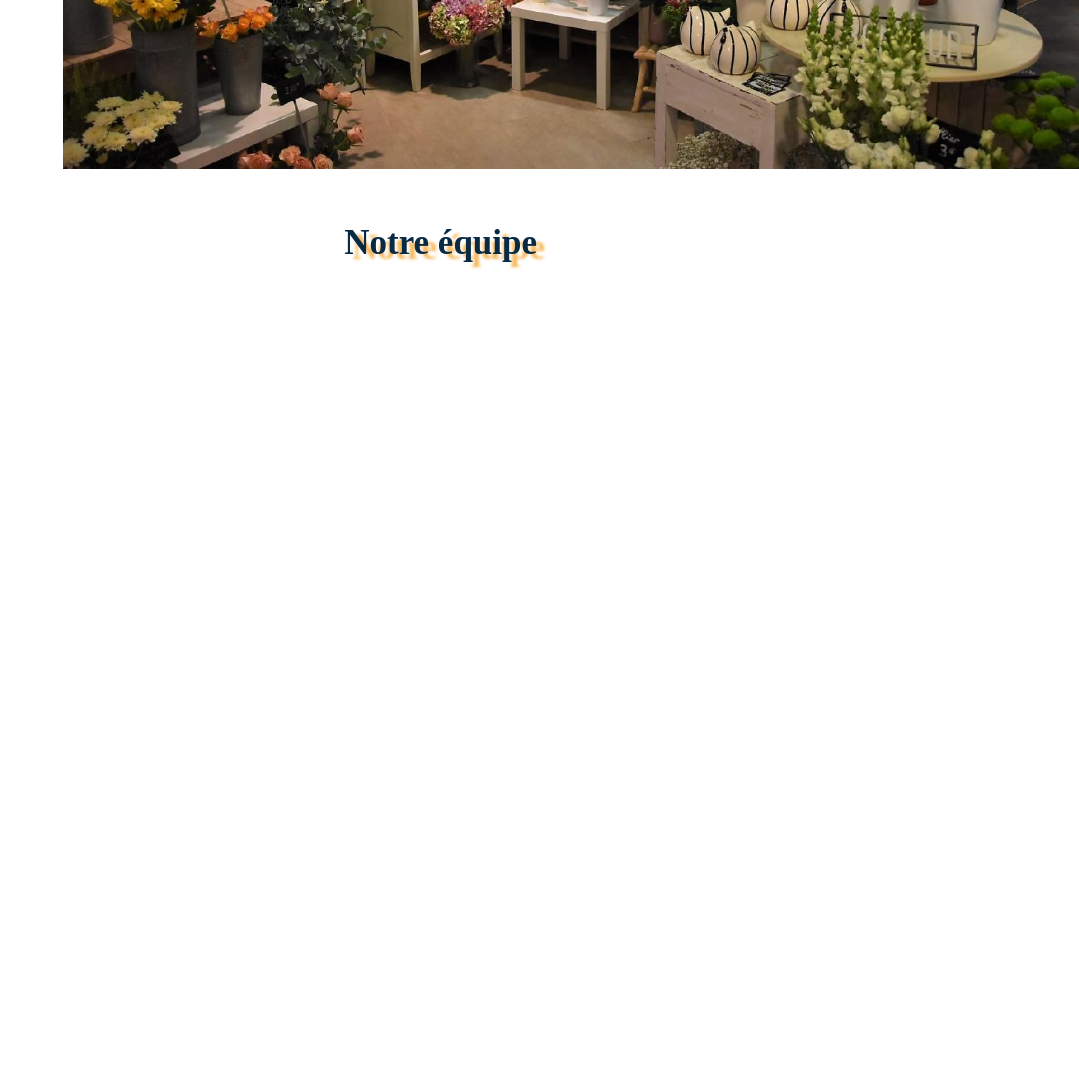
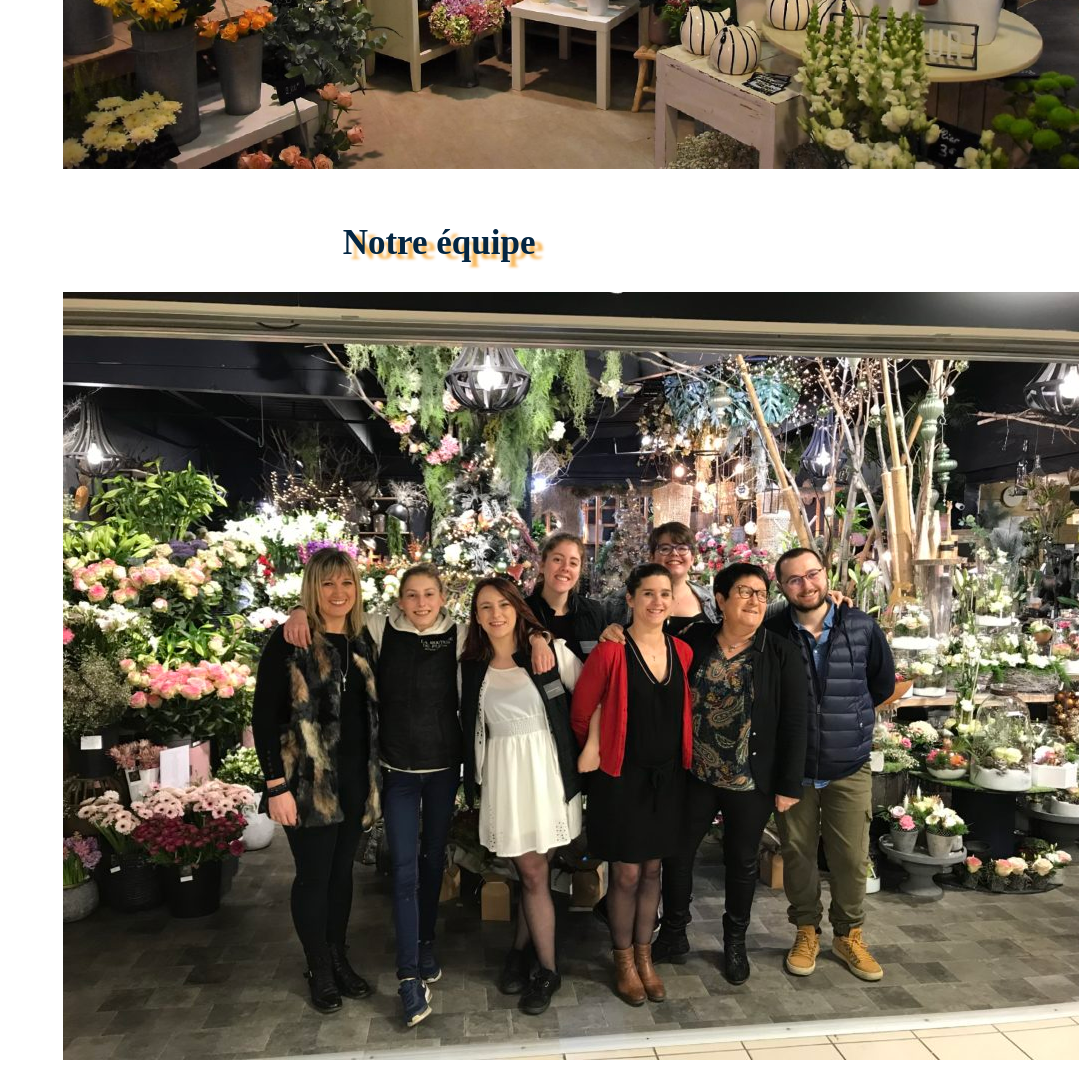
Before and after one commit to clement-sabe/projet1_AL, a plain HTML site: page index.html in a window 1280 px wide. Shown: the part 1903-2975 px from the top of the page, without its empty margins (201-1280 px from the left). Before the commit the page ends 2203 px from the top, so only its background shows below. Drawn offline with nearby package versions, Linux system fonts and the light colour scheme.

Commit message:
ajout photo équipe

```diff
--- a/assets/css/style.css
+++ b/assets/css/style.css
@@ -164,3 +164,6 @@ a:hover{
 .presentation1 {
     display: flex;
 }
+.teamFlower{
+    margin-left: 200px;
+}
--- a/index.html
+++ b/index.html
@@ -70,6 +70,7 @@
 
                 <div class="presentation">
                     <h2 id="ancre2" data-aos="fade-left" data-aos-duration="3000">Notre équipe</h2>
+                    <img class="teamFlower" src="assets/img/equipe.jpg" alt="équipe de fleuristes">
 
 
     </main>
```
